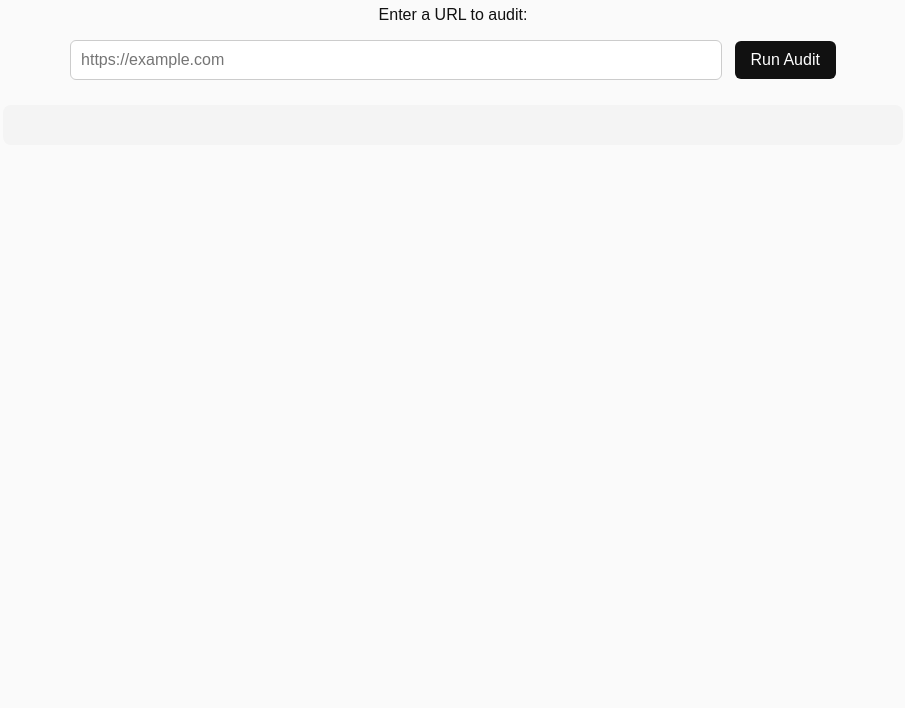
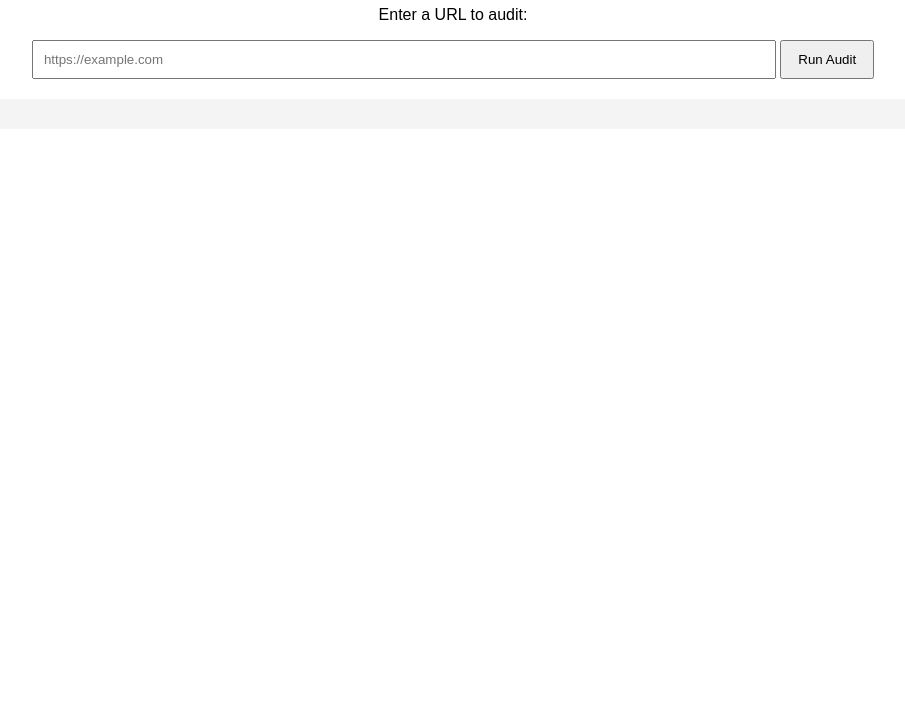
Before and after one commit to Trailgenic/exmxc-audit, a website: page public/index.html in a window 1280 px wide. Shown: the part 92-800 px from the top of the page, without its empty margins (187-1092 px from the left). Drawn offline with Linux system fonts and the light colour scheme.

Commit message:
Update index.html

```diff
--- a/public/index.html
+++ b/public/index.html
@@ -4,67 +4,21 @@
     <meta charset="UTF-8" />
     <meta name="viewport" content="width=device-width, initial-scale=1.0" />
     <title>exmxc.ai Audit</title>
-    <style>
-      body {
-        font-family: Arial, sans-serif;
-        background-color: #fafafa;
-        max-width: 900px;
-        margin: 40px auto;
-        text-align: center;
-        color: #111;
-      }
-
-      input {
-        width: 70%;
-        padding: 10px;
-        font-size: 1rem;
-        border: 1px solid #ccc;
-        border-radius: 6px;
-      }
-
-      button {
-        padding: 10px 16px;
-        font-size: 1rem;
-        margin-left: 8px;
-        background: #111;
-        color: white;
-        border: none;
-        border-radius: 6px;
-        cursor: pointer;
-      }
-
-      button:hover {
-        background: #333;
-      }
-
-      pre {
-        background: #f4f4f4;
-        padding: 20px;
-        text-align: left;
-        overflow-x: auto;
-        border-radius: 8px;
-        margin-top: 25px;
-        font-size: 0.9rem;
-      }
-    </style>
   </head>
-
-  <body>
+  <body style="font-family:Arial, sans-serif; text-align:center; margin:40px;">
     <h1>exmxc.ai Audit</h1>
     <p>Enter a URL to audit:</p>
-    <input id="urlInput" type="text" placeholder="https://example.com" />
-    <button id="runButton">Run Audit</button>
-    <pre id="result"></pre>
+    <input id="urlInput" type="text" placeholder="https://example.com" style="width:60%; padding:10px;" />
+    <button id="runButton" style="padding:10px 16px;">Run Audit</button>
+    <pre id="result" style="background:#f4f4f4; text-align:left; padding:15px; margin-top:20px;"></pre>
 
     <script>
       document.getElementById("runButton").addEventListener("click", async () => {
         const input = document.getElementById("urlInput").value.trim();
         const resultEl = document.getElementById("result");
         resultEl.textContent = "Loading...";
-
         try {
-          const url = input.startsWith("http") ? input : `https://${input}`;
-          const res = await fetch(`/api/audit?url=${encodeURIComponent(url)}`);
+          const res = await fetch(`/api/audit?url=${encodeURIComponent(input)}`);
           const data = await res.json();
           resultEl.textContent = JSON.stringify(data, null, 2);
         } catch (err) {
```
